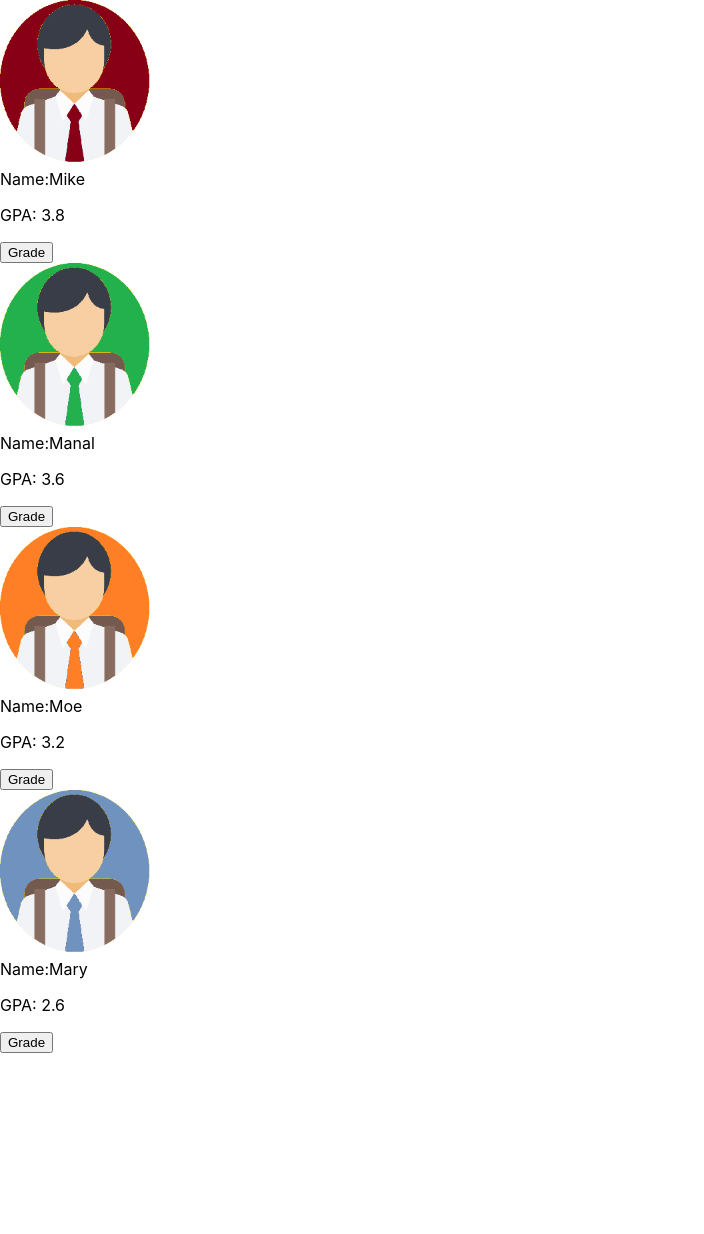
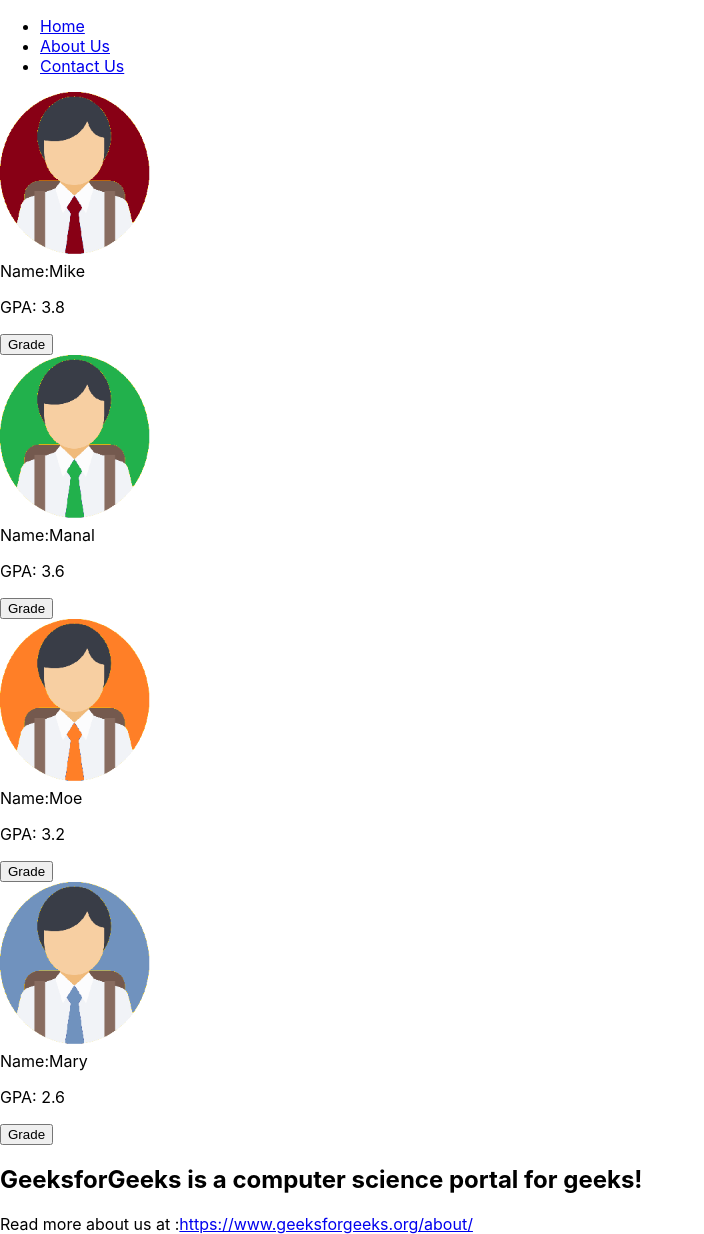
Before and after one commit to michellealzola/midterm, a React (Create React App) app in the folder students/: page /About in a window 1280 px wide. Shown: the whole page, without its empty margins (0-704 px from the left). Before the commit the page ends 1053 px from the top, so only its background shows below. Built offline with nearby package versions, Linux system fonts and the light colour scheme.

Commit message:
Added codes in Home, About and contact, Revised App.js to include routers

```diff
--- a/students/package.json
+++ b/students/package.json
@@ -7,9 +7,11 @@
     "@testing-library/react": "^13.3.0",
     "@testing-library/user-event": "^13.5.0",
     "bootstrap": "^5.1.3",
+    "dom": "^0.0.3",
     "react": "^18.2.0",
     "react-bootstrap": "^2.4.0",
     "react-dom": "^18.2.0",
+    "react-router-dom": "^6.3.0",
     "react-scripts": "5.0.1",
     "web-vitals": "^2.1.4"
   },
--- a/students/src/App.js
+++ b/students/src/App.js
@@ -1,12 +1,46 @@
 import './App.css';
+import Home from './components/Home';
+import About from './components/About';
+import Contact from './components/Contact';
 import StudentList from './components/StudentList';
+import { Component } from 'react';
 
-function App() {
-  return (
-    <div>
-      <StudentList/>
-    </div>
-  );
+import {
+  BrowserRouter as Router,
+  Routes,
+  Route,
+  Link
+} from 'react-router-dom';
+
+
+class App extends Component {
+  render() {
+    return (
+      <Router>
+        <div className="menu">
+          <ul>
+            <li>
+              <Link to="/">Home</Link>
+            </li>
+            <li>
+              <Link to="/About">About Us</Link>
+            </li>
+            <li>
+              <Link to="/Contact">Contact Us</Link>
+            </li>
+          </ul>
+          <div className="student-container">
+            <StudentList />
+          </div>
+        </div>
+        <Routes>
+          <Route exact path='/' element={< Home />}></Route>
+          <Route exact path='/About' element={< About />}></Route>
+          <Route exact path='/Contact' element={< Contact />}></Route>
+        </Routes>
+      </Router>
+    );
+  }
 }
 
 export default App;
--- a/students/src/components/About.js
+++ b/students/src/components/About.js
@@ -0,0 +1,13 @@
+import React from 'react';
+
+function About () {
+	return <div>
+		<h2>GeeksforGeeks is a computer science portal for geeks!</h2>
+
+		Read more about us at :
+		<a href="https://www.geeksforgeeks.org/about/">
+			https://www.geeksforgeeks.org/about/
+		</a>
+	</div>
+}
+export default About;
--- a/students/src/components/Contact.js
+++ b/students/src/components/Contact.js
@@ -0,0 +1,12 @@
+import React from 'react';
+
+function Contact (){
+return <address>
+			You can find us here:<br />
+			GeeksforGeeks<br />
+			5th & 6th Floor, Royal Kapsons, A- 118, <br />
+			Sector- 136, Noida, Uttar Pradesh (201305)
+		</address>
+}
+
+export default Contact;
--- a/students/src/components/Home.js
+++ b/students/src/components/Home.js
@@ -0,0 +1,7 @@
+import React from 'react';
+
+function Home (){
+    return <h1>Welcome to the world of Geeks!</h1>
+}
+
+export default Home;
--- a/students/src/components/Student.js
+++ b/students/src/components/Student.js
@@ -3,9 +3,10 @@ import { Button } from 'react-bootstrap';
 import { Card } from 'react-bootstrap';
 
 
+
 function Student({ student }) {
     return (
-        <div className='student-container'>
+        <div>
         <Card style={{ width: '18rem' }}>
             <Card.Img variant="top" src={student.image} width={150} />
             <Card.Body>
```
Also changed, not shown: students/src/App.css (line endings or trailing spaces), 1 other file (tests, documents, lock files or other folders).
